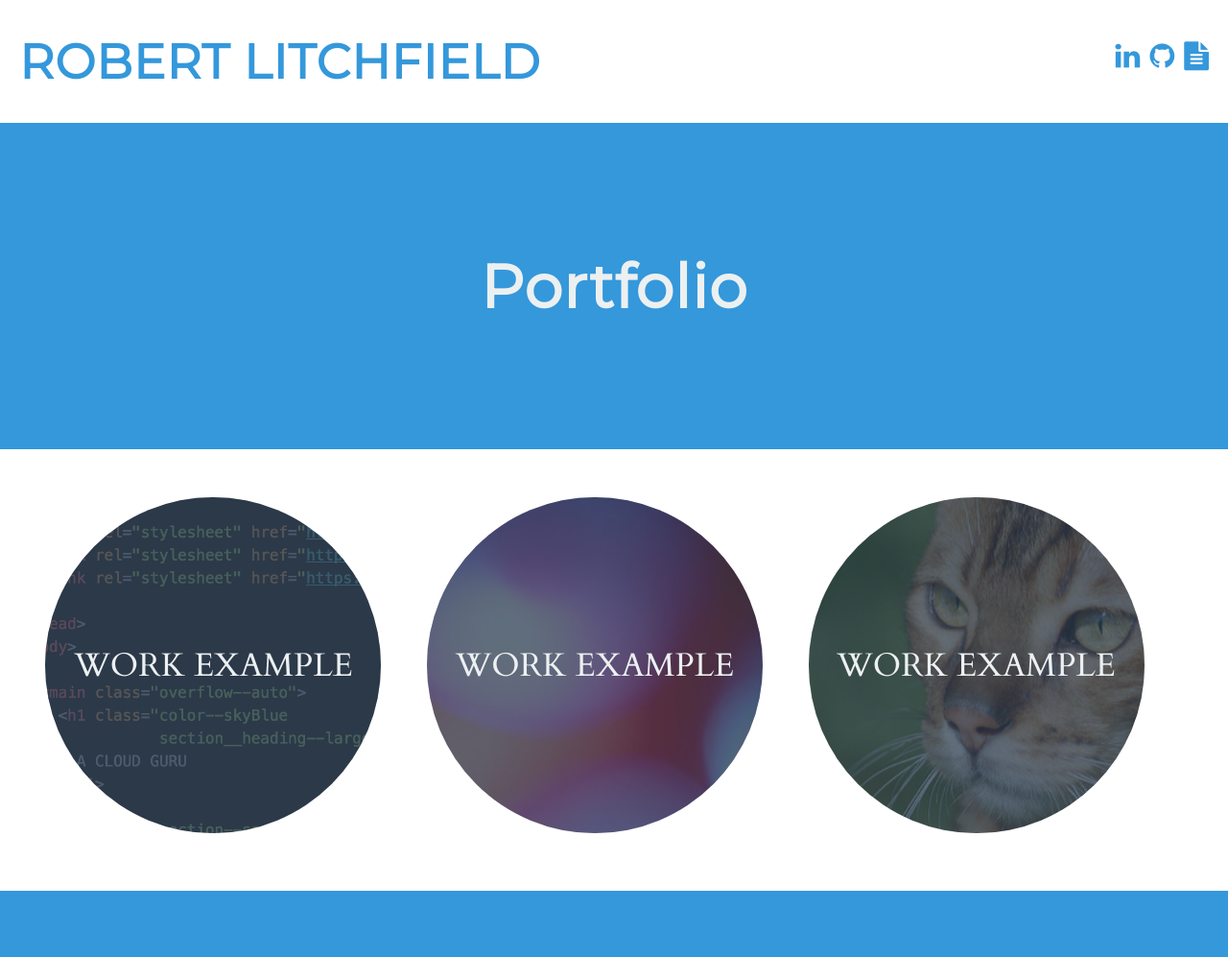
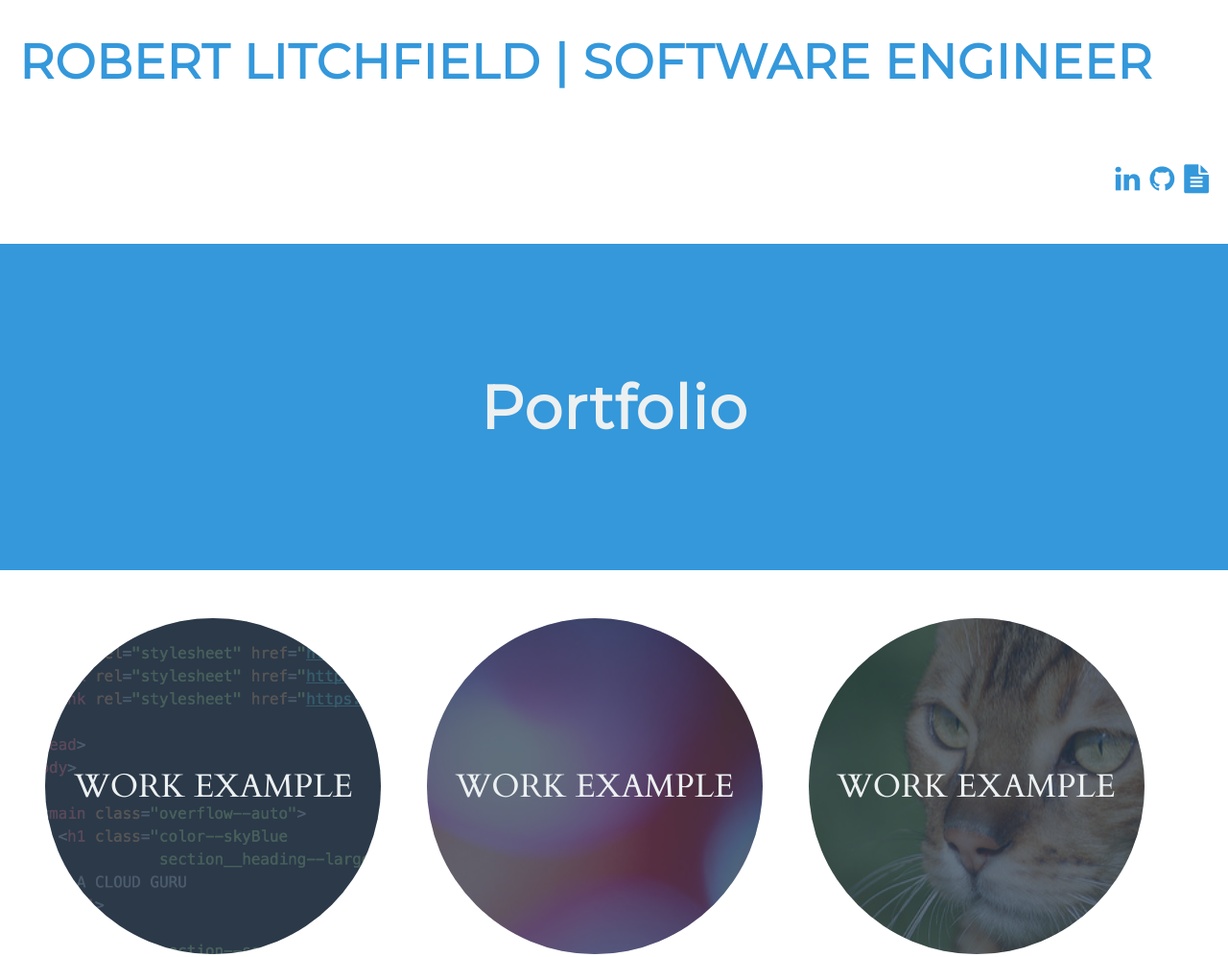
Before and after one commit to rl86/my-portfolio, a React app: page index.html in a window 1280 px wide. Shown: the top 997 px of the page at 96% size. Built offline with nearby package versions, Linux system fonts and the light colour scheme.

Commit message:
adjusted title

```diff
--- a/index.html
+++ b/index.html
@@ -15,7 +15,7 @@
     <main class="overflow--auto">
       <h1 class="color--skyBlue section__heading--largest">
         <!--Your name goes here -->
-        ROBERT LITCHFIELD
+        ROBERT LITCHFIELD | SOFTWARE ENGINEER
       </h1>
 
       <ul class="section--social">
```
